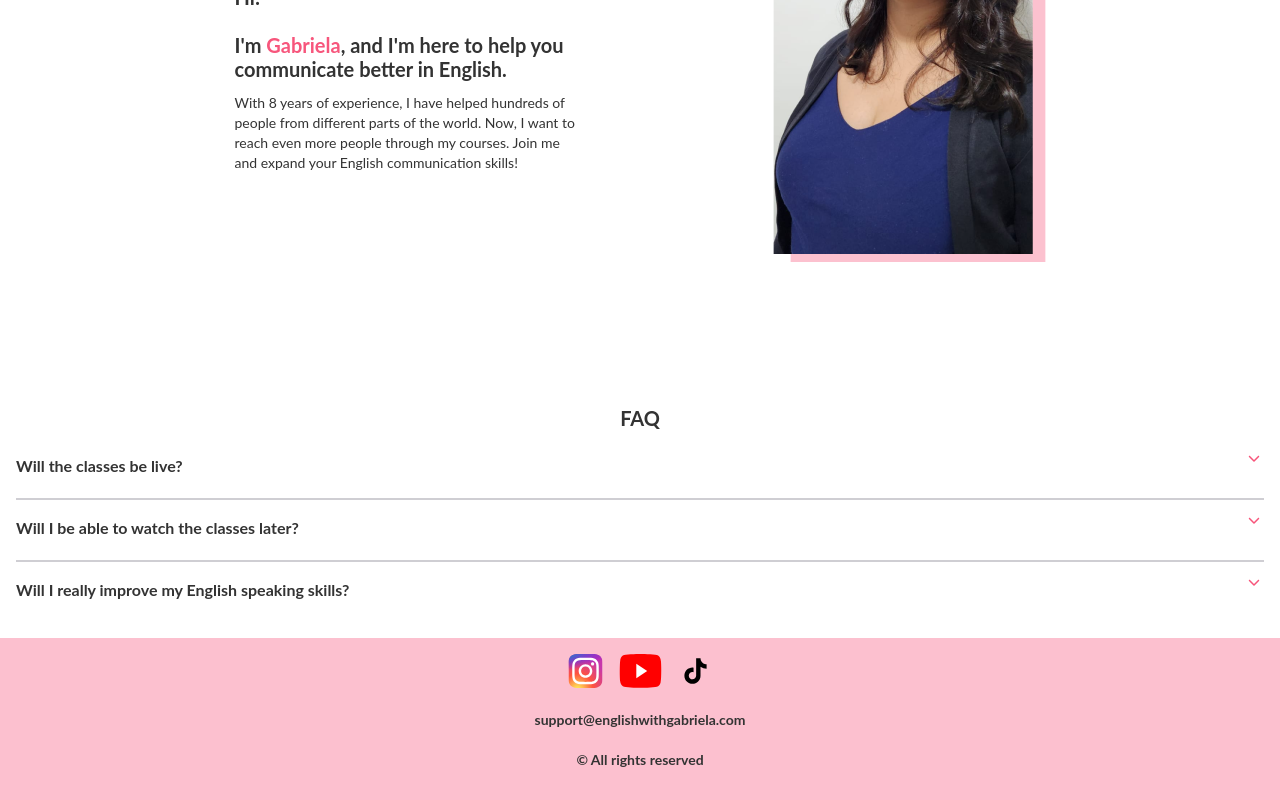
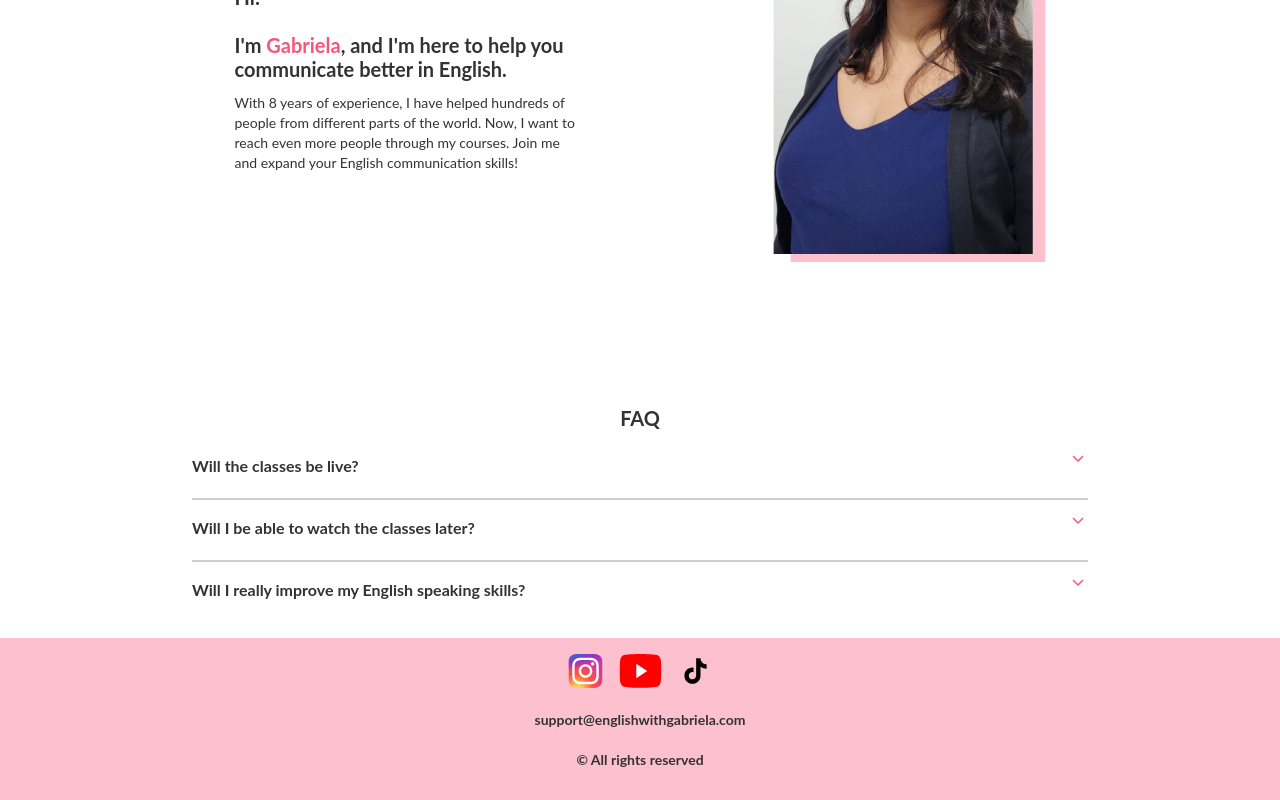
Before and after one commit to gabrielmulleer/english-with-gabriela, a React (Vite) app: page / in a window 1280 px wide. Shown: the part 2450-3250 px from the top of the page. Built offline with nearby package versions, Linux system fonts and the light colour scheme.

Commit message:
feat: add big screens support to the Faq component

```diff
--- a/src/app/Faq/index.tsx
+++ b/src/app/Faq/index.tsx
@@ -28,7 +28,7 @@ export default function Faq() {
   ];
 
   return (
-    <section id="faq" className="px-4 py-4">
+    <section id="faq" className="px-4 py-4 lg:px-48">
       <h2 className="text-xl/6 mb-2 font-bold text-[#333333]">FAQ</h2>
       <FaqAccordion
         items={items}
```
